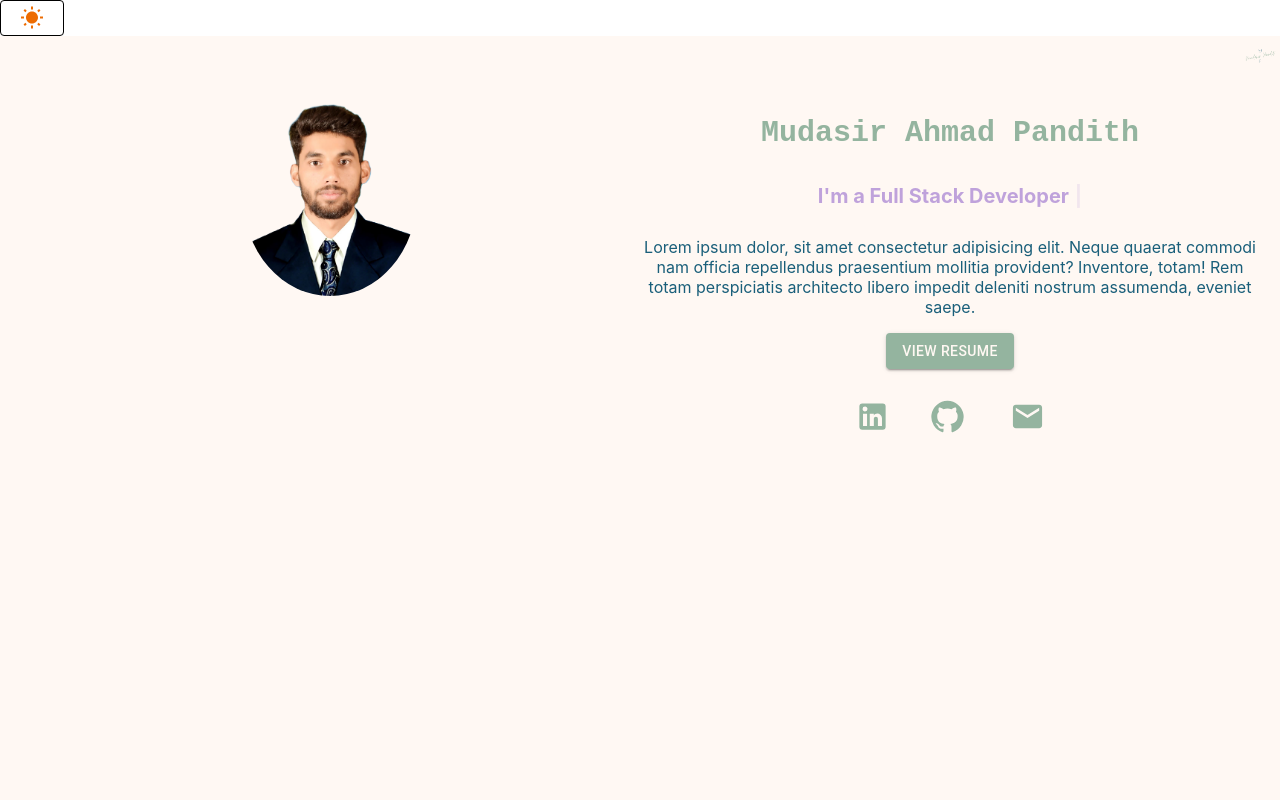
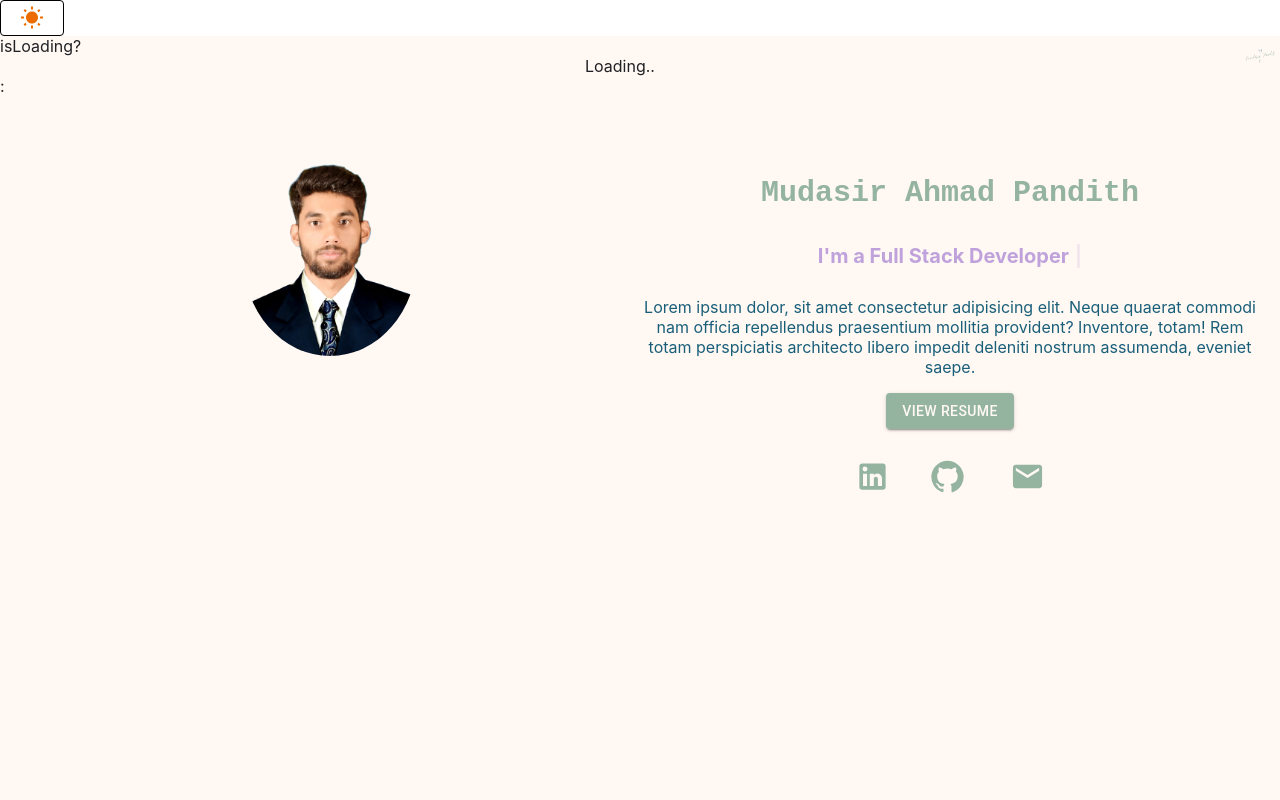
Before and after one commit to mudasirpandith/My-Website, a React (Create React App) app: page / in a window 1280 px wide. Shown: the top 800 px of the page. Built offline with nearby package versions, Linux system fonts and the light colour scheme.

Commit message:
Update App.jsx

```diff
--- a/src/App.jsx
+++ b/src/App.jsx
@@ -48,6 +48,7 @@ function App() {
               <Avatar fontSize="large" alt="Mudasir Pandith" src={Logo} />
             </Stack>
           </div>
+isLoading?<center>Loading.. </center>:
           <Home />
         </div>
       </div>
```
